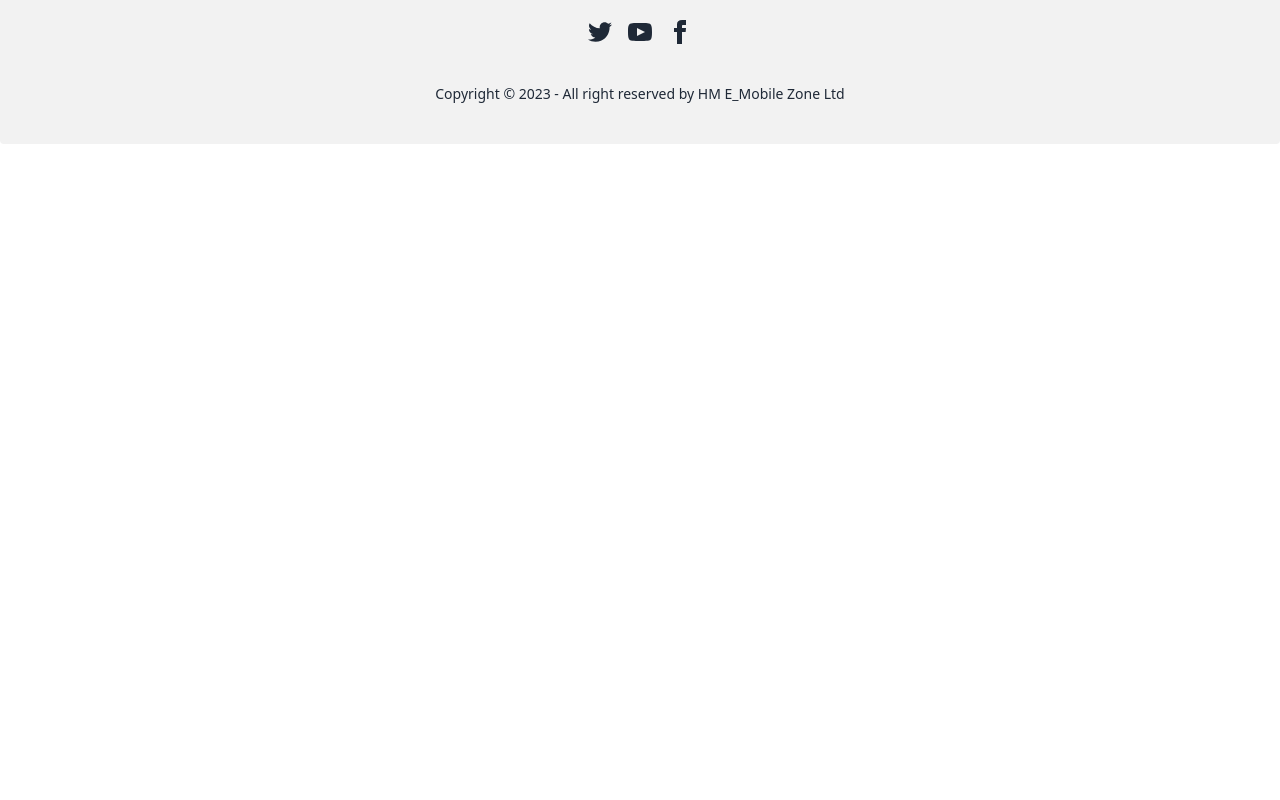
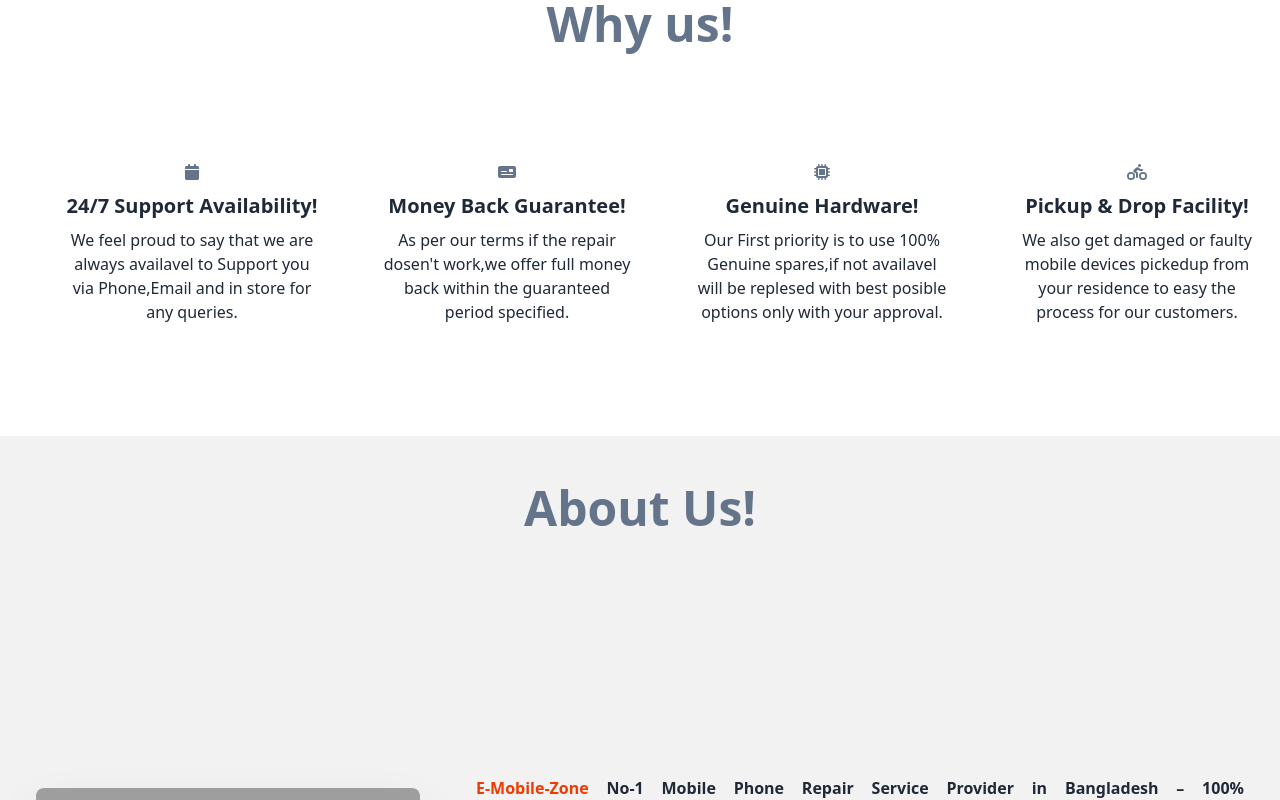
Before and after one commit to sumonhasan55/mobile-hospital-zone-next, a Next.js app: page / in a window 1280 px wide. Shown: the part 1740-2540 px from the top of the page. Before the commit the page ends 1884 px from the top, so only its background shows below. Built offline with nearby package versions, Linux system fonts and the light colour scheme; data requests are answered from the project's data file; grey boxes are pictures that could not be loaded.

Commit message:
about and whyus page added

```diff
--- a/package.json
+++ b/package.json
@@ -9,6 +9,8 @@
     "lint": "next lint"
   },
   "dependencies": {
+    "@fortawesome/free-solid-svg-icons": "^6.5.1",
+    "@fortawesome/react-fontawesome": "^0.2.0",
     "json-server": "^0.17.4",
     "next": "14.0.4",
     "react": "^18",
--- /dev/null
+++ b/src/components/About.js
@@ -0,0 +1,35 @@
+/* eslint-disable @next/next/no-img-element */
+/* eslint-disable jsx-a11y/alt-text */
+import React from 'react';
+
+const AboutPage = () => {
+    return (
+        <>
+            <h1 className="text-5xl font-bold text-center bg-base-200 pt-12 text-slate-500 ">About Us!</h1>
+            <div className="hero min-h-screen bg-base-200">
+
+                <div className="hero-content flex-col lg:flex-row w-full">
+                    <div className="">
+
+                        <img src="https://i.ibb.co/ZJz5hD8/about-us.png" className="max-w-sm rounded-lg shadow-2xl lg:mx-5" />
+                    </div>
+                    <div className=' w-fit'>
+
+
+                        <p className="py-6 text-justify p-5"><span className=' font-semibold'><span className=' text-primary'>E-Mobile-Zone </span>No-1 Mobile Phone Repair Service Provider in Bangladesh – 100% Guaranteed.</span>
+                            Your mobile phone’s technical issues are unavoidable, but you can prevent them with our professional assistance. We are a reputed Mobile repair our company that strives for excellence and quality. From control buttons to touch screens - we repair every mobile phone part.<br></br><br></br>
+
+                            Is your Android phone not turning on after the accidental drop? Don’t worry E-Mobile-Zone is here to rescue you. We house a team of licensed experts who can resolve this hardware problem without downtime. So, book an appointment with us and fix the damaged phone units from the best experts in Bangladesh.<br></br><br></br>
+
+                            No matter which phone you use or what needs fixing - we are ready to assist you. Whenever you encounter any problem with the device, contact us for the ultimate assistance. Moreover, our experts offer effective solutions to all your phone-related issues.</p>
+
+                    </div>
+                </div>
+            </div>
+
+
+        </>
+    );
+};
+
+export default AboutPage;
--- a/src/components/WhyusCard.js
+++ b/src/components/WhyusCard.js
@@ -1,18 +1,60 @@
-import React from 'react';
+/* eslint-disable react/no-unescaped-entities */
+import { FontAwesomeIcon } from '@fortawesome/react-fontawesome';
+import { faMicrochip, faMoneyCheck, faCalendar, faPersonBiking } from '@fortawesome/free-solid-svg-icons';
 
-const WhyusCard = () => {
+
+const WhyusPage = () => {
     return (
-        <>
-            <div className="card w-80 bg-neutral text-neutral-content">
-                <div className="card-body items-center text-center">
-                    <h2 className="card-title ">Best Quality!</h2>
-                    <p>We are using cookies for no reason.</p>
+        <div className=' my-20'>
+            <h1 className=" text-center text-5xl font-extrabold my-20 text-slate-500">Why us!</h1>
+            <div className=" mx-auto items-center ml-20 lg:ml-8 lg:grid grid-cols-4 gap-3">
 
+                <div className="card w-80 bg-base-500 ">
+                    <div className="card-body items-center text-center">
+                        <div className=' my-auto mx-5  text-slate-500'>
+                            <FontAwesomeIcon width={92} height={82} icon={faCalendar} />
+                        </div>
+                        <h2 className="card-title ">24/7 Support Availability!</h2>
+                        <p>We feel proud to say that we are always availavel to Support you via Phone,Email and in store for any queries.</p>
+
+                    </div>
                 </div>
+                <div className="card w-80 bg-base-500">
+
+                    <div className="card-body items-center text-center">
+                        <div className=' my-auto mx-5  text-slate-500'>
+                            <FontAwesomeIcon width={92} height={82} icon={faMoneyCheck} />
+                        </div>
+                        <h2 className="card-title ">Money Back Guarantee!</h2>
+                        <p>As per our terms if the repair dosen't work,we offer full money back within the guaranteed period specified.</p>
+
+                    </div>
+                </div>
+                <div className="card w-80 bg-base-500">
+                    <div className="card-body items-center text-center">
+                        <div className=' my-auto mx-5  text-slate-500'>
+                            <FontAwesomeIcon width={92} height={82} icon={faMicrochip} />
+                        </div>
+                        <h2 className="card-title ">Genuine Hardware!</h2>
+                        <p>Our First priority is to use 100% Genuine spares,if not availavel will be replesed with best posible options only with your approval.</p>
+
+                    </div>
+                </div>
+                <div className="card w-80 bg-base-500">
+                    <div className="card-body items-center text-center">
+                        <div className=' my-auto mx-5  text-slate-500'>
+                            <FontAwesomeIcon width={92} height={82} icon={faPersonBiking} />
+                        </div>
+                        <h2 className="card-title ">Pickup & Drop Facility!</h2>
+                        <p>We also get damaged or faulty mobile devices pickedup from your residence to easy the process for our customers.</p>
+
+                    </div>
+                </div>
+
             </div>
 
-        </>
+        </div>
     );
 };
 
-export default WhyusCard;
+export default WhyusPage;
--- a/src/pages/_app.js
+++ b/src/pages/_app.js
@@ -1,3 +1,4 @@
+/* eslint-disable @next/next/no-page-custom-font */
 import Footer from '@/components/Footer'
 import Navbar from '@/components/Navbar'
 import '@/styles/globals.css'
--- a/src/pages/index.js
+++ b/src/pages/index.js
@@ -1,5 +1,7 @@
+import AboutPage from '@/components/About'
 import Carousel from '@/components/Carousel'
 import Services from '@/components/Service'
+import WhyusPage from '@/components/WhyusCard'
 import { Inter } from 'next/font/google'
 
 const inter = Inter({ subsets: ['latin'] })
@@ -9,6 +11,9 @@ export default function Home() {
    <>
   <Carousel/>
   <Services/>
+  <WhyusPage/>
+  <AboutPage/>
+
    </>
   )
 }
```
Also changed, not shown: 1 other file (tests, documents, lock files or other folders).
